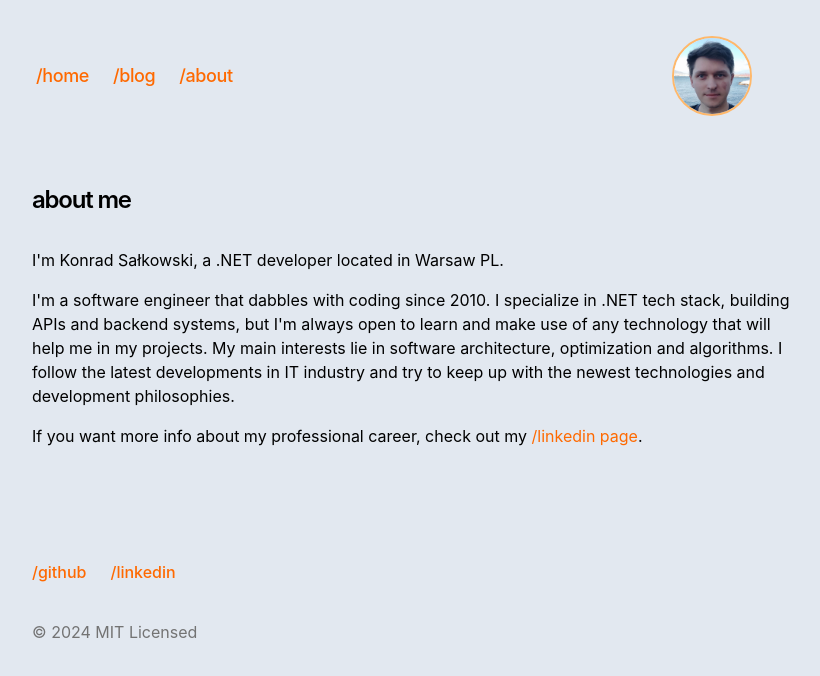
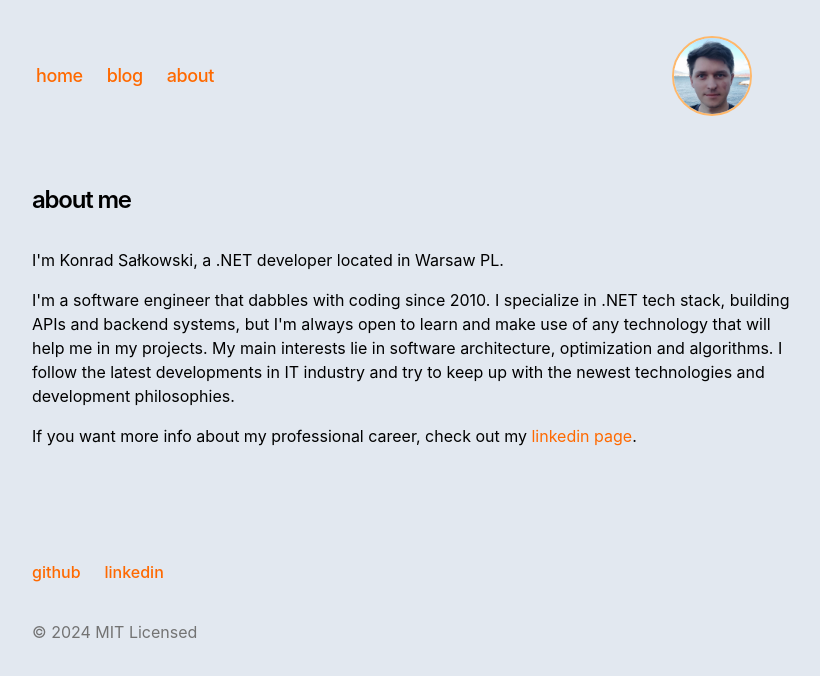
Before and after one commit to ksalk/ksalk.github.io, a Next.js app: page /about in a window 1280 px wide. Shown: the top 676 px of the page, without its empty margins (224-1044 px from the left). Built offline with nearby package versions, Linux system fonts and the light colour scheme.

Commit message:
Adjust styling

```diff
--- a/app/about/page.tsx
+++ b/app/about/page.tsx
@@ -23,7 +23,7 @@ export default function Page() {
         {`If you want more info about my professional career, check out my `}
         <Link
           href="https://www.linkedin.com/in/konrad-salkowski/">
-          /linkedin page
+          linkedin page
         </Link>
         {`.`}
       </p>
--- a/app/components/footer.tsx
+++ b/app/components/footer.tsx
@@ -27,7 +27,7 @@ export default function Footer() {
             target="_blank"
             href="https://github.com/ksalk"
           >
-            <p className="h-7 font-medium">/github</p>
+            <p className="h-7 font-medium">github</p>
           </a>
         </li>
         <li>
@@ -37,7 +37,7 @@ export default function Footer() {
             target="_blank"
             href="https://www.linkedin.com/in/konrad-salkowski/"
           >
-            <p className="ml-2 h-7 font-medium">/linkedin</p>
+            <p className="ml-2 h-7 font-medium">linkedin</p>
           </a>
         </li>
       </ul>
--- a/app/components/nav.tsx
+++ b/app/components/nav.tsx
@@ -3,13 +3,13 @@ import Image from 'next/image'
 
 const navItems = {
   '/': {
-    name: '/home',
+    name: 'home',
   },
   '/blog': {
-    name: '/blog',
+    name: 'blog',
   },
   '/about': {
-    name: '/about',
+    name: 'about',
   },
 }
 
--- a/app/global.css
+++ b/app/global.css
@@ -31,7 +31,7 @@
 
 .dark\:bg-dark {
   @media (prefers-color-scheme: dark) {
-    background-color: #393E46;
+    background-color: #232528;
   }
 }
 
```
